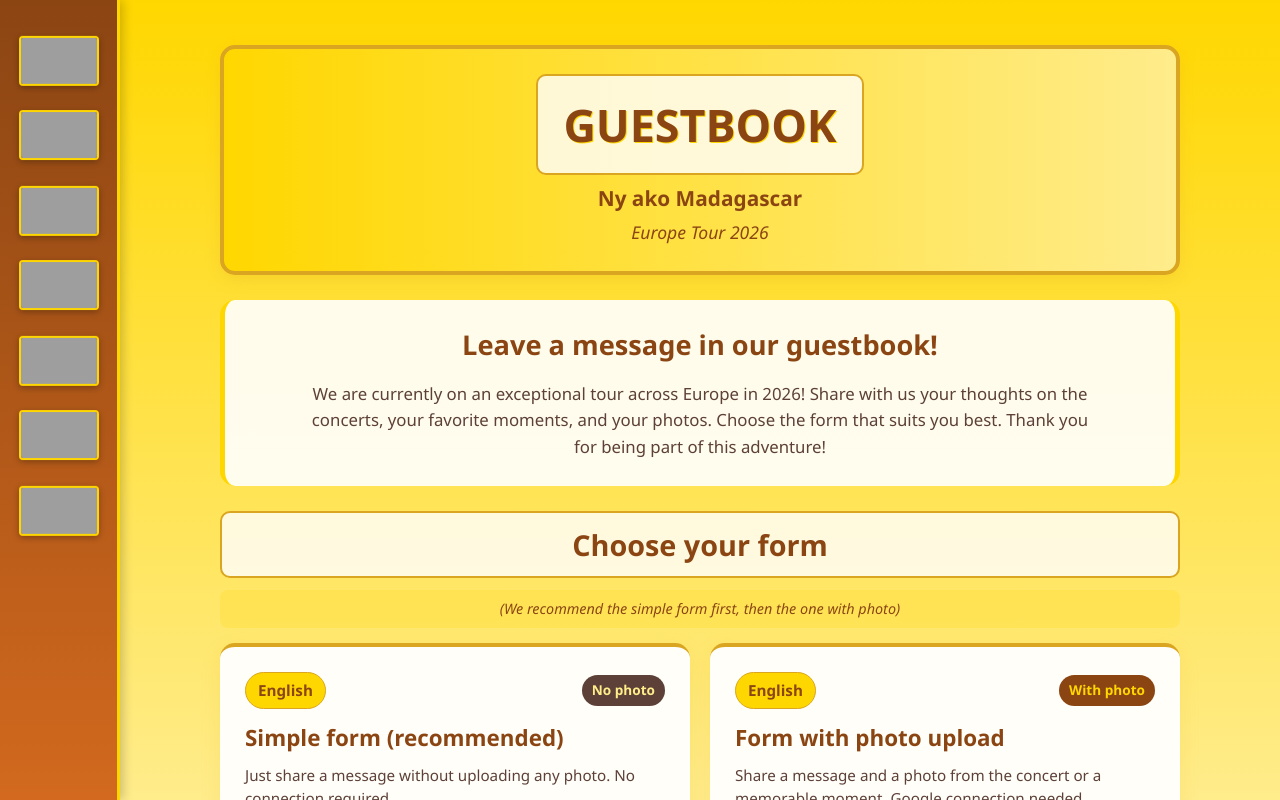
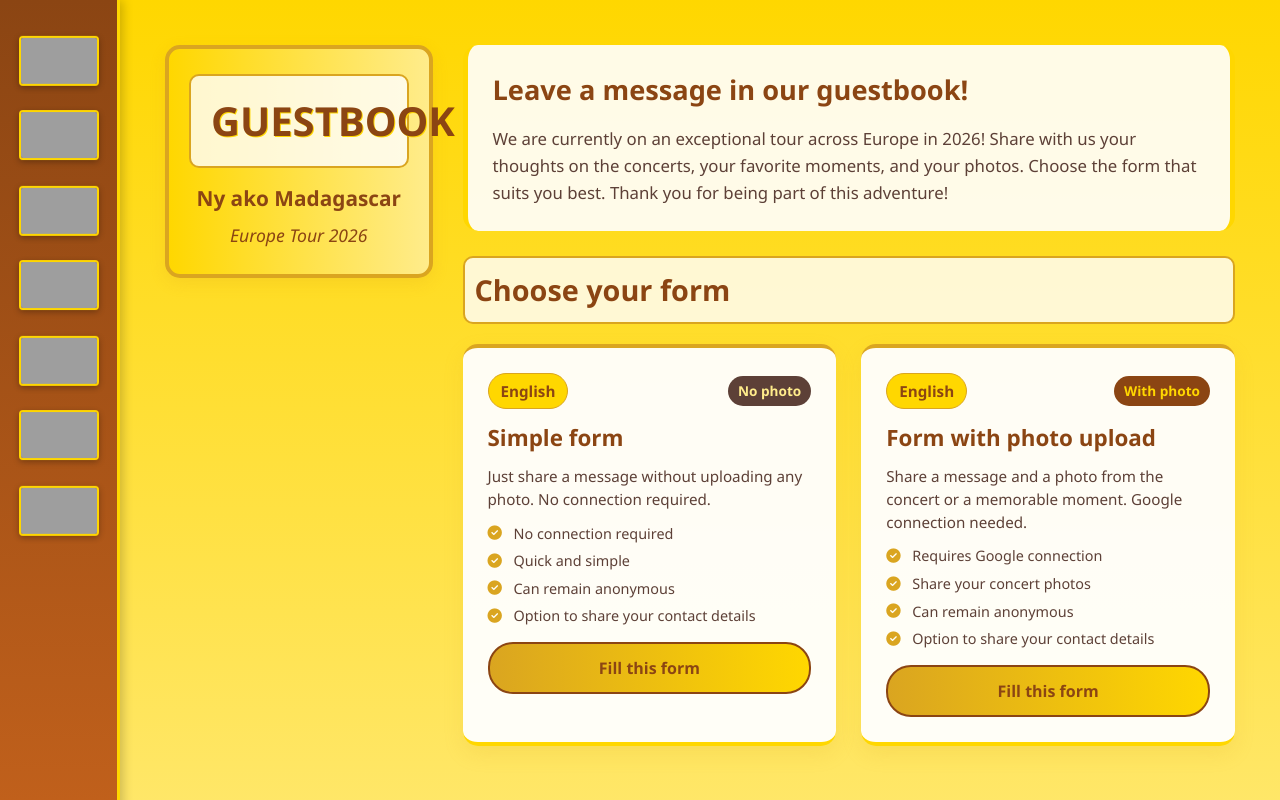
Before and after one commit to nyakotour26-del/PAGELIVREDORFROM, a plain HTML site: page index.html in a window 1280 px wide. Both pictures are taken after a click on the link "English". Shown: the top 800 px of the page. Drawn offline with Linux system fonts and the light colour scheme; grey boxes are pictures that could not be loaded.

Commit message:
index.html

```diff
--- a/index.html
+++ b/index.html
@@ -54,7 +54,6 @@
             display: flex;
             flex-direction: column;
             overflow-y: auto;
-            max-height: 100vh;
             padding: 15px;
         }
 
@@ -143,19 +142,28 @@
             flex-direction: column;
         }
 
-        /* === EN-TÊTE === */
-        header {
+        /* === CONTENU PRINCIPAL DESKTOP === */
+        .main-content-row {
+            display: flex;
+            flex-direction: column;
+            gap: 20px;
+            margin-bottom: 20px;
+        }
+
+        /* === TITRE À GAUCHE (DESKTOP) === */
+        .title-section {
+            width: 100%;
             text-align: center;
-            padding: 20px 15px;
+            padding: 15px;
             background: linear-gradient(to right, #FFD700, #FFEC8B);
             border-radius: 15px;
-            margin-bottom: 20px;
             border: 4px solid #DAA520;
             box-shadow: 0 5px 15px rgba(218, 165, 32, 0.2);
+            margin-bottom: 20px;
         }
 
         .main-title {
-            font-size: 2.2rem;
+            font-size: 2rem;
             color: #8B4513;
             text-shadow: 1px 1px 0 #FFD700;
             margin-bottom: 8px;
@@ -179,13 +187,17 @@
             font-style: italic;
         }
 
-        /* === INSTRUCTIONS === */
+        /* === INSTRUCTIONS ET CONTENU === */
+        .content-section {
+            display: flex;
+            flex-direction: column;
+            gap: 20px;
+        }
+
         .instructions {
-            text-align: center;
             background: rgba(255, 255, 255, 0.9);
             padding: 20px;
             border-radius: 15px;
-            margin-bottom: 20px;
             border-left: 5px solid #FFD700;
             border-right: 5px solid #FFD700;
         }
@@ -194,6 +206,7 @@
             color: #8B4513;
             margin-bottom: 15px;
             font-size: 1.5rem;
+            text-align: center;
         }
 
         .instructions p {
@@ -203,26 +216,20 @@
         }
 
         /* === FORMULAIRES === */
+        .form-section {
+            display: flex;
+            flex-direction: column;
+        }
+
         .options-title {
             text-align: center;
             color: #8B4513;
             font-size: 1.6rem;
-            margin: 0 0 10px;
+            margin: 0 0 15px;
             padding: 10px;
             background-color: rgba(255, 255, 255, 0.8);
             border-radius: 10px;
             border: 2px solid #DAA520;
-        }
-
-        .form-order-note {
-            text-align: center;
-            color: #8B4513;
-            font-size: 0.9rem;
-            margin: 0 0 15px;
-            font-style: italic;
-            padding: 8px;
-            background-color: rgba(255, 215, 0, 0.2);
-            border-radius: 8px;
         }
 
         .form-options {
@@ -403,7 +410,7 @@
             transform: translateY(-3px);
         }
 
-        /* === VERSION DESKTOP === */
+        /* === VERSION DESKTOP (768px et plus) === */
         @media (min-width: 768px) {
             .flags-column {
                 width: 100px;
@@ -424,37 +431,56 @@
                 padding: 20px;
             }
 
-            header {
-                padding: 25px;
-                margin-bottom: 25px;
+            .main-content-row {
+                flex-direction: row;
+                align-items: flex-start;
+                gap: 30px;
+                margin-bottom: 30px;
+            }
+
+            .title-section {
+                width: 30%;
+                max-width: 300px;
+                margin-bottom: 0;
+                text-align: center;
+                display: flex;
+                flex-direction: column;
+                justify-content: center;
+                padding: 25px 20px;
             }
 
             .main-title {
-                font-size: 2.5rem;
-                padding: 15px 25px;
+                font-size: 2.2rem;
+                padding: 15px 20px;
+                margin-bottom: 15px;
             }
 
             .subtitle {
                 font-size: 1.3rem;
+                margin-bottom: 8px;
             }
 
             .tour-subtitle {
                 font-size: 1.1rem;
             }
 
+            .content-section {
+                flex: 1;
+                gap: 25px;
+            }
+
             .instructions {
                 padding: 25px;
-                margin-bottom: 25px;
+                text-align: left;
             }
 
             .instructions h2 {
                 font-size: 1.7rem;
+                text-align: left;
             }
 
             .instructions p {
                 font-size: 1.05rem;
-                max-width: 800px;
-                margin: 0 auto;
             }
 
             .language-buttons {
@@ -469,12 +495,13 @@
 
             .options-title {
                 font-size: 1.8rem;
-                margin-bottom: 12px;
+                text-align: left;
+                margin-bottom: 20px;
             }
 
             .form-options {
                 flex-direction: row;
-                gap: 20px;
+                gap: 25px;
             }
 
             .option-card {
@@ -489,12 +516,12 @@
             .contact-links {
                 flex-direction: row;
                 justify-content: center;
-                gap: 20px;
+                gap: 25px;
             }
 
             .contact-link {
                 width: auto;
-                min-width: 180px;
+                min-width: 200px;
             }
         }
 
@@ -510,11 +537,38 @@
             }
 
             .container {
-                max-width: 1000px;
+                max-width: 1200px;
+            }
+
+            .title-section {
+                width: 25%;
+                max-width: 280px;
             }
 
             .main-title {
-                font-size: 2.8rem;
+                font-size: 2.5rem;
+            }
+        }
+
+        /* === VERSION MOBILE === */
+        @media (max-width: 767px) {
+            .title-section {
+                padding: 12px;
+            }
+
+            .main-title {
+                font-size: 1.8rem;
+                padding: 8px 12px;
+                margin-bottom: 5px;
+            }
+
+            .subtitle {
+                font-size: 1.1rem;
+                margin-bottom: 3px;
+            }
+
+            .tour-subtitle {
+                font-size: 0.9rem;
             }
         }
 
@@ -584,19 +638,23 @@
         <!-- Page en français -->
         <section class="main-page" id="frenchPage" data-lang="fr">
             <div class="container">
-                <header>
+                <div class="main-content-row">
+                    <!-- Titre à gauche -->
+                    <div class="title-section">
                         <h1 class="main-title">LIVRE D'OR</h1>
                         <p class="subtitle">Ny ako Madagascar</p>
                         <p class="tour-subtitle">Tournée Européenne 2026</p>
-                </header>
+                    </div>
 
+                    <!-- Contenu à droite -->
+                    <div class="content-section">
                         <section class="instructions">
                             <h2>Laissez un message dans notre livre d'or !</h2>
                             <p>Nous sommes en pleine tournée exceptionnelle en Europe en 2026 ! Partagez avec nous vos impressions sur les concerts, vos moments préférés et vos photos. Choisissez le formulaire qui vous convient le mieux. Merci de faire partie de cette aventure !</p>
                         </section>
 
+                        <section class="form-section">
                             <h2 class="options-title">Choisissez votre formulaire</h2>
-                <p class="form-order-note">(Nous vous recommandons d'abord le formulaire simple, puis celui avec photo)</p>
 
                             <div class="form-options">
                                 <!-- Option 1 - Sans photo -->
@@ -605,7 +663,7 @@
                                         <span class="language-badge">Français</span>
                                         <span class="photo-badge no-photo">Sans photo</span>
                                     </div>
-                        <h3>Formulaire simple (recommandé)</h3>
+                                    <h3>Formulaire simple</h3>
                                     <p>Partagez simplement un message sans télécharger de photo. Aucune connexion requise.</p>
                                     <div class="features">
                                         <div class="feature">
@@ -657,6 +715,9 @@
                                     <a href="https://docs.google.com/forms/d/e/1FAIpQLSfrJKU6QpRFo8ni9RVDBPUo8H-Wi-rJzxDXHQNWxoeC2LxL0A/viewform?usp=header" target="_blank" class="btn">Remplir ce formulaire</a>
                                 </div>
                             </div>
+                        </section>
+                    </div>
+                </div>
 
                 <div class="contacts-section">
                     <h3>Contactez-nous</h3>
@@ -681,19 +742,23 @@
         <!-- Page en anglais -->
         <section class="main-page" id="englishPage" data-lang="en">
             <div class="container">
-                <header>
+                <div class="main-content-row">
+                    <!-- Titre à gauche -->
+                    <div class="title-section">
                         <h1 class="main-title">GUESTBOOK</h1>
                         <p class="subtitle">Ny ako Madagascar</p>
                         <p class="tour-subtitle">Europe Tour 2026</p>
-                </header>
+                    </div>
 
+                    <!-- Contenu à droite -->
+                    <div class="content-section">
                         <section class="instructions">
                             <h2>Leave a message in our guestbook!</h2>
                             <p>We are currently on an exceptional tour across Europe in 2026! Share with us your thoughts on the concerts, your favorite moments, and your photos. Choose the form that suits you best. Thank you for being part of this adventure!</p>
                         </section>
 
+                        <section class="form-section">
                             <h2 class="options-title">Choose your form</h2>
-                <p class="form-order-note">(We recommend the simple form first, then the one with photo)</p>
 
                             <div class="form-options">
                                 <!-- Option 1 - Without photo -->
@@ -702,7 +767,7 @@
                                         <span class="language-badge">English</span>
                                         <span class="photo-badge no-photo">No photo</span>
                                     </div>
-                        <h3>Simple form (recommended)</h3>
+                                    <h3>Simple form</h3>
                                     <p>Just share a message without uploading any photo. No connection required.</p>
                                     <div class="features">
                                         <div class="feature">
@@ -752,6 +817,9 @@
                                         </div>
                                     </div>
                                     <a href="https://docs.google.com/forms/d/e/1FAIpQLSfe_SQ6xObVzDfX4r68kCo3RiwXpKpeH3lwa_6DoGgJUSprAw/viewform?usp=header" target="_blank" class="btn">Fill this form</a>
+                                </div>
+                            </div>
+                        </section>
                     </div>
                 </div>
 
```
Lines whose indentation alone changed are shown as unchanged.
